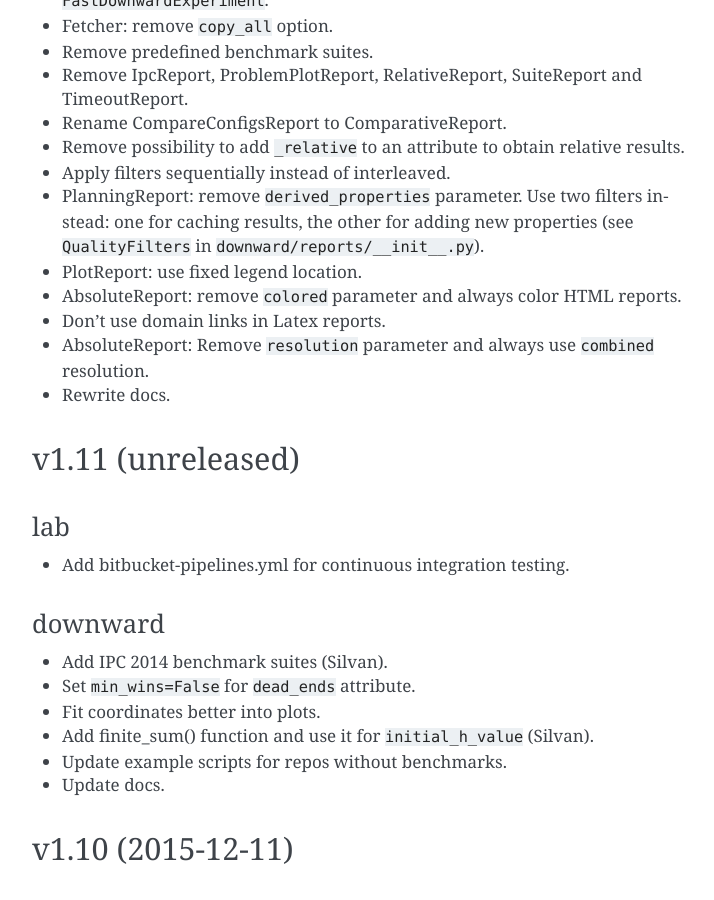
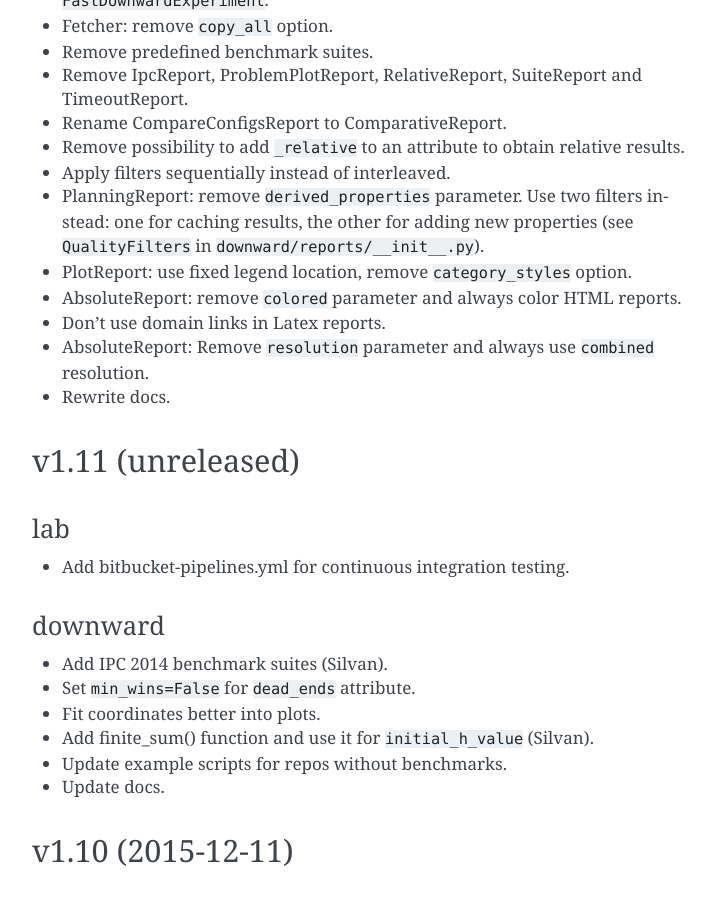
Before and after one commit to aibasel/lab, a Sphinx documentation site: the page built from docs/news.rst, in a window 1280 px wide and 900 px high, scrolled down 1540 px. Shown: the whole window, without its empty margins (388-1102 px from the left). Built offline with Sphinx 7.4.7, drawn with Linux system fonts in a browser that asks for light colours; pages that are not in the unit, such as notebooks, are missing from menus.

Commit message:
update news

```diff
--- a/docs/news.rst
+++ b/docs/news.rst
@@ -64,7 +64,7 @@ downward
 * PlanningReport: remove ``derived_properties`` parameter. Use two filters
   instead: one for caching results, the other for adding new properties
   (see ``QualityFilters`` in ``downward/reports/__init__.py``).
-* PlotReport: use fixed legend location.
+* PlotReport: use fixed legend location, remove ``category_styles`` option.
 * AbsoluteReport: remove ``colored`` parameter and always color HTML reports.
 * Don't use domain links in Latex reports.
 * AbsoluteReport: Remove ``resolution`` parameter and always use ``combined`` resolution.
```
